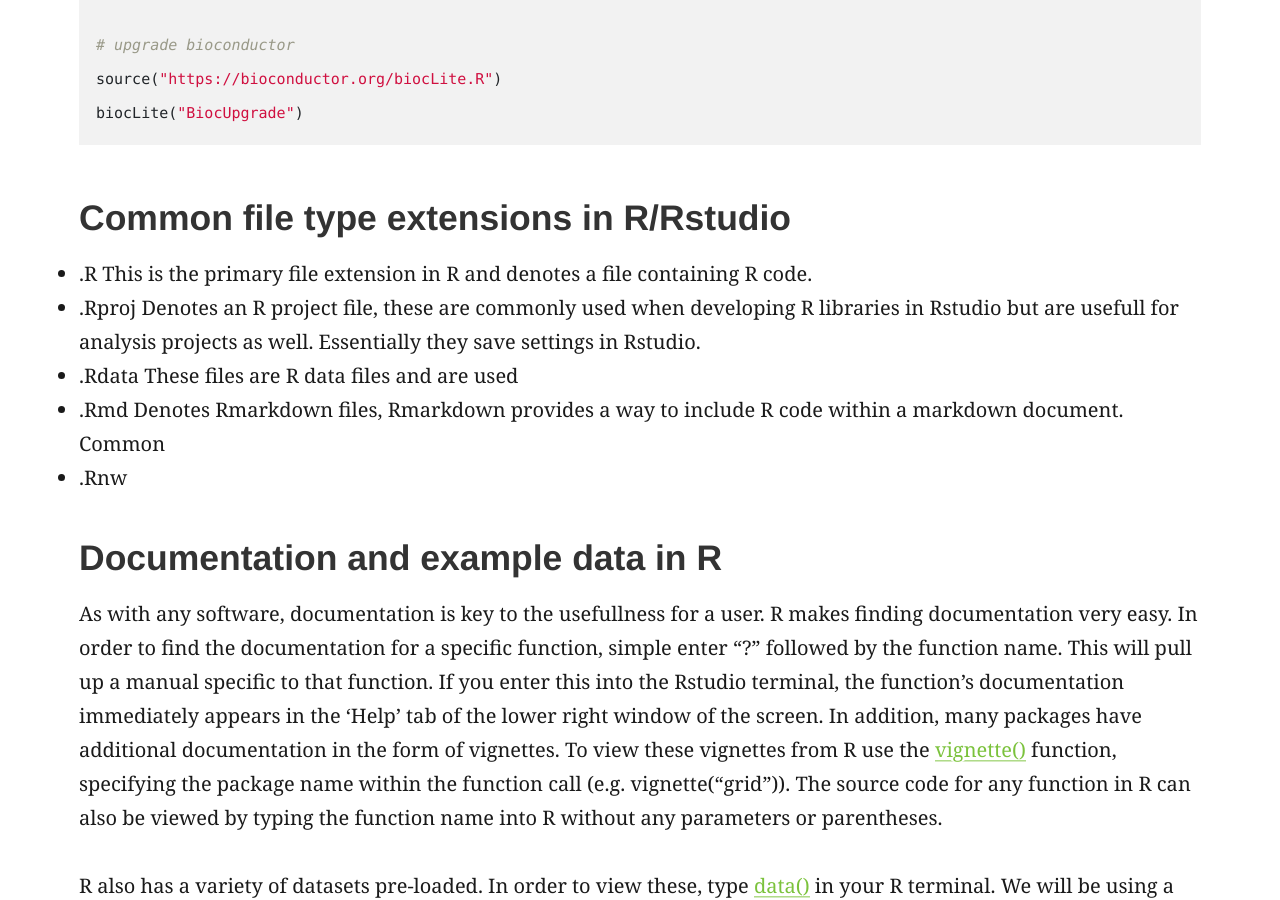
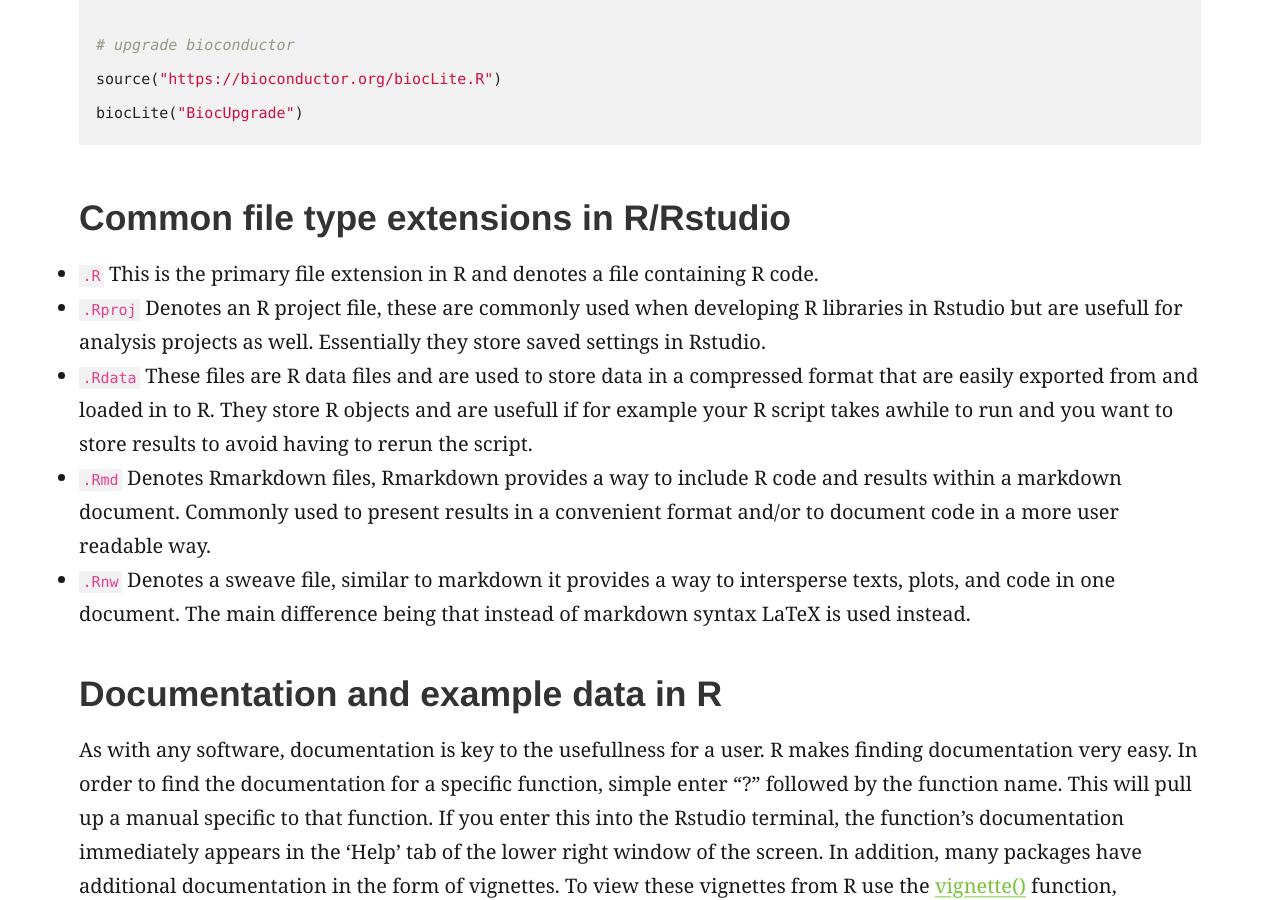
Before and after one commit to griffithlab/genviz.org, a Jekyll site: the page built from _posts/0002-02-01-introductionToR.md, in a window 1280 px wide and 900 px high, scrolled down 3551 px. Built offline with Jekyll 4.4.1, drawn with Linux system fonts in a browser that asks for light colours; nearby versions of some CDN libraries.

Commit message:
minor changes to filetypes section

```diff
--- a/_posts/0002-02-01-introductionToR.md
+++ b/_posts/0002-02-01-introductionToR.md
@@ -80,11 +80,11 @@ biocLite("BiocUpgrade")
 
 ## Common file type extensions in R/Rstudio
 
-- .R This is the primary file extension in R and denotes a file containing R code.
-- .Rproj Denotes an R project file, these are commonly used when developing R libraries in Rstudio but are usefull for analysis projects as well. Essentially they save settings in Rstudio.
-- .Rdata These files are R data files and are used
-- .Rmd Denotes Rmarkdown files, Rmarkdown provides a way to include R code within a markdown document. Common
-- .Rnw
+- `.R` This is the primary file extension in R and denotes a file containing R code.
+- `.Rproj` Denotes an R project file, these are commonly used when developing R libraries in Rstudio but are usefull for analysis projects as well. Essentially they store saved settings in Rstudio.
+- `.Rdata` These files are R data files and are used to store data in a compressed format that are easily exported from and loaded in to R. They store R objects and are usefull if for example your R script takes awhile to run and you want to store results to avoid having to rerun the script.
+- `.Rmd` Denotes Rmarkdown files, Rmarkdown provides a way to include R code and results within a markdown document. Commonly used to present results in a convenient format and/or to document code in a more user readable way.
+- `.Rnw` Denotes a sweave file, similar to markdown it provides a way to intersperse texts, plots, and code in one document. The main difference being that instead of markdown syntax LaTeX is used instead.
 
 ## Documentation and example data in R
 
```
